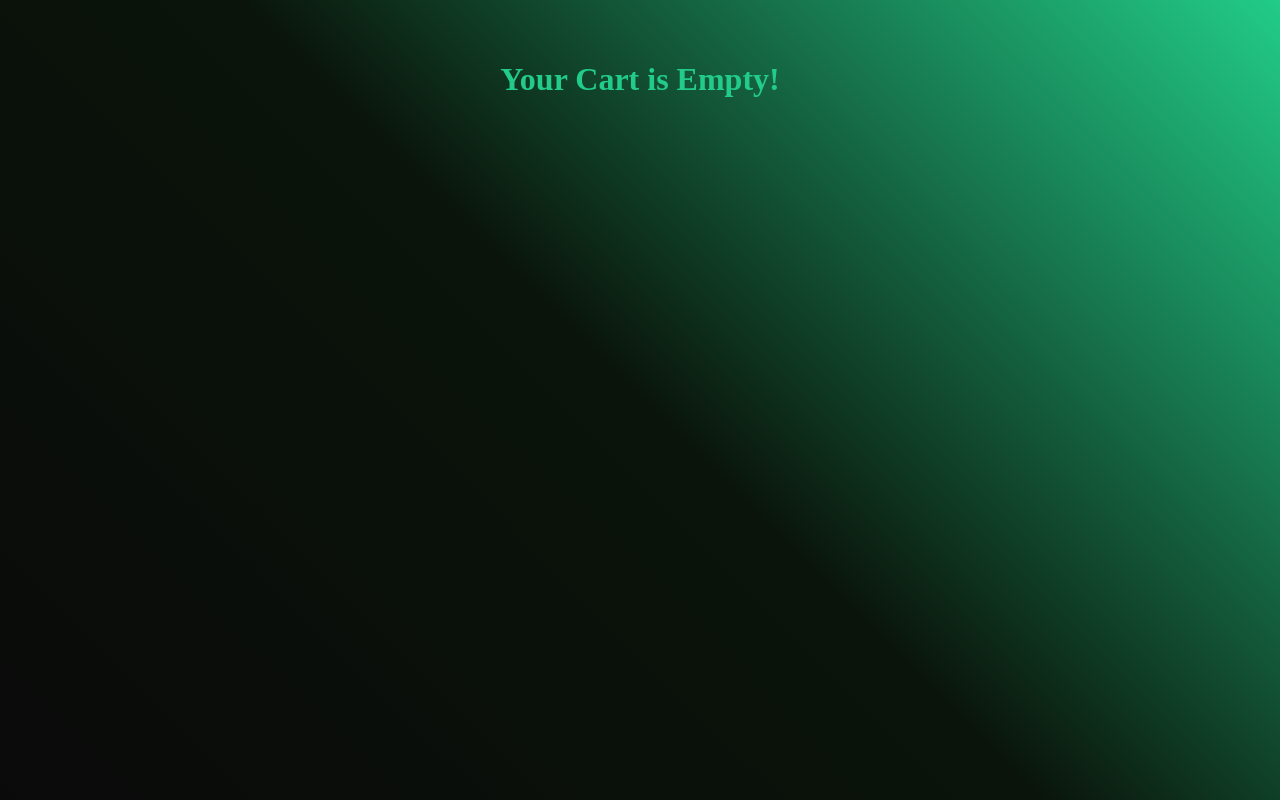
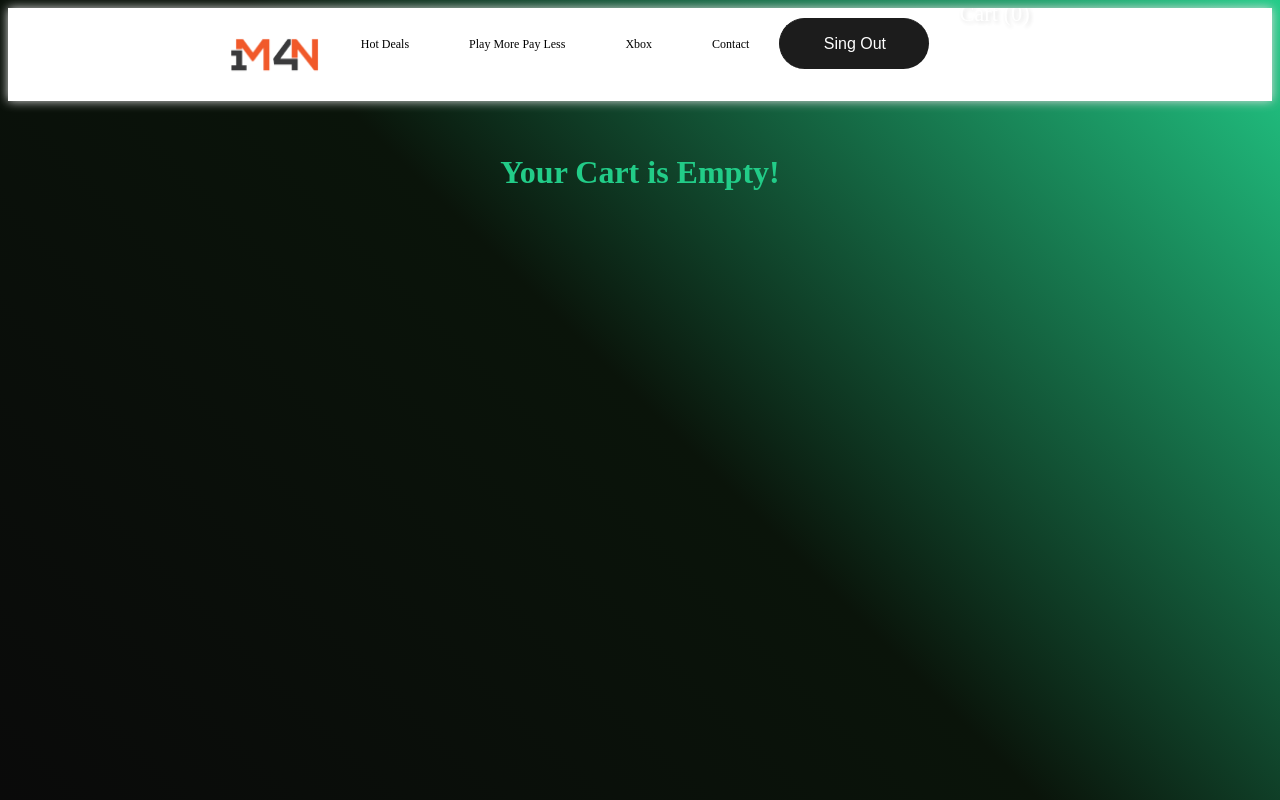
Before and after one commit to Brankend/video-games-website, a Next.js app: page /cart in a window 1280 px wide. Built offline with nearby package versions, Linux system fonts and the light colour scheme.

Commit message:
Changed some stuff about cart and moved nav bar to its own component

```diff
--- a/components/GameCard.js
+++ b/components/GameCard.js
@@ -46,7 +46,7 @@ const GameCard = ({type}) => {
                     {row.data.name}
                     </h3>
                     <h4>
-                    {row.data.price}
+                    {row.data.price} EGP
                     </h4>
                 </div>
             </div>
--- /dev/null
+++ b/components/NavBar.js
@@ -0,0 +1,67 @@
+import React from "react"
+import { useRouter } from "next/router"
+import { signOut } from "firebase/auth"
+import { auth } from "../firebase"
+import ProtectedRoute from "@/components/ProtectedRoute"
+import { useSelector } from 'react-redux';
+import Link from 'next/link';
+
+export default function NavBar(){
+    const cart = useSelector((state) => state.cart);
+
+    // Getting the count of items
+    const getItemsCount = () => {
+      return cart.reduce((accumulator, item) => accumulator + item.quantity, 0);
+    };
+
+    const router = useRouter();
+  const gameType = ['Game', 'Xbox', 'MoreLess'];
+
+  function handleLogOut(e) {
+    e.preventDefault();
+    signOut(auth)
+      .then(() => {
+        console.log("Signed out");
+        router.push("/");
+      })
+      .catch((error) => {
+        console.log(error);
+      });
+  }
+  function OnCartClick(){
+    router.push({
+      pathname: '/cart',
+    });
+  }
+    return (
+        <header>
+                <div className="containerHome">
+                <img src="logoCool.png" alt="Logo Image" className="logo"></img>
+                <ul className="nav-content">
+                    <li>
+                    <a href="#hot-deals">Hot Deals</a>
+                    </li>
+                    <li>
+                    <a href="#play-more-pay-less">Play More Pay Less</a>
+                    </li>
+                    <li>
+                    <a href="#xbox">Xbox</a>
+                    </li>
+                    <li>
+                    <a href="#contact">Contact</a>
+                    </li>
+                    <li>
+                    <form onSubmit={handleLogOut}>
+                        <input className="submit2" type="submit" value="Sing Out"/>
+                    </form>
+                    </li>
+                    <li>
+                        <Link href="/cart">
+                        <p>Cart ({getItemsCount()})</p>
+                        </Link>
+                    </li>
+                </ul>
+                </div>
+        </header>
+    );
+};
--- a/pages/about.js
+++ b/pages/about.js
@@ -5,6 +5,7 @@ import { auth } from "../firebase";
 import ProtectedRoute from "@/components/ProtectedRoute";
 import GameCard from "../components/GameCard";
 import { AuthRoute } from "@/components/AuthContext";
+import NavBar from "@/components/NavBar";
 
 export default function About(props) {
   const router = useRouter();
@@ -30,7 +31,7 @@ export default function About(props) {
     <AuthRoute>
     <ProtectedRoute>
       <html>
-      <header>
+      {/* <header>
                 <div className="containerHome">
                 <img src="logoCool.png" alt="Logo Image" className="logo"></img>
                 <ul className="nav-content">
@@ -58,7 +59,8 @@ export default function About(props) {
                     </li>
                 </ul>
                 </div>
-      </header>
+      </header> */}
+      <NavBar/>
       <body className="bodyhome">
       <div className="landing">
         <div className="containerHome">
--- a/pages/cart.js
+++ b/pages/cart.js
@@ -1,6 +1,7 @@
 import { useSelector, useDispatch } from 'react-redux';
 import styles from '../styles/CartPage.module.css';
 import {incrementQuantity,decrementQuantity,removeFromCart} from '../redux/cart.slice';
+import NavBar from '@/components/NavBar';
 
 export default function CartPage (props){
 
@@ -18,6 +19,8 @@ export default function CartPage (props){
     }
 
     return (
+      <>
+      <NavBar />
       <div className={styles.container}>
         {cart.length === 0 ? (
           <h1>Your Cart is Empty!</h1>
@@ -37,15 +40,27 @@ export default function CartPage (props){
                   <img src={item.coverImage} height="90" width="65" />
                 </div>
                 <p>{item.name}</p>
-                <p>$ {item.price}</p>
+                <p>EGP {item.price}</p>
                 <p>{item.quantity}</p>
-                <div className={styles.buttons}></div>
-                <p>$ {item.quantity * item.price}</p>
+                <div className={styles.buttons}>
+                <button onClick={() => dispatch(incrementQuantity(item.name))}>
+                  +
+                </button>
+                <button onClick={() => dispatch(decrementQuantity(item.name))}>
+                  -
+                </button>
+                <button onClick={() => dispatch(removeFromCart(item.name))}>
+                  x
+                </button>
+              </div>
+
+                <p>EGP {item.quantity * item.price}</p>
               </div>
             ))}
-            <h2>Grand Total: $ {getTotalPrice()}</h2>
+            <h2>Grand Total: EGP {getTotalPrice()}</h2>
           </>
         )}
       </div>
+      </>
     );
   };
--- a/pages/desc.js
+++ b/pages/desc.js
@@ -5,6 +5,7 @@ import { AuthRoute } from "@/components/AuthContext";
 import ProtectedRoute from "@/components/ProtectedRoute";
 import { useDispatch } from 'react-redux';
 import { addToCart } from '../redux/cart.slice'
+import NavBar from "@/components/NavBar";
 
 export default function desc(props) {
   const router = useRouter()
@@ -13,6 +14,7 @@ export default function desc(props) {
   return (
     <AuthRoute>
       <ProtectedRoute>
+        <NavBar />
         <div className="bodydesc">
           <div className="product-container-description">
               <div className="product-image-container-description">
@@ -21,7 +23,7 @@ export default function desc(props) {
               <div className="product-info-description">
                 <YoutubeVideo videoId={id.trailerUrl} />
                   <h1 className="product-name-description">{id.name}</h1>
-                  <p className="product-price-description">{id.price}</p>
+                  <p className="product-price-description">{id.price} EGP</p>
                   <p className="product-description-description">{id.desc}</p>
 
                   <button
```
